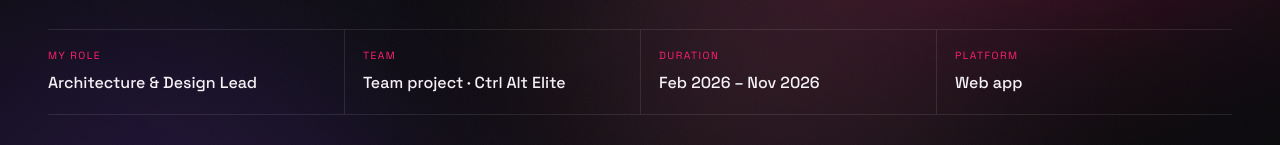
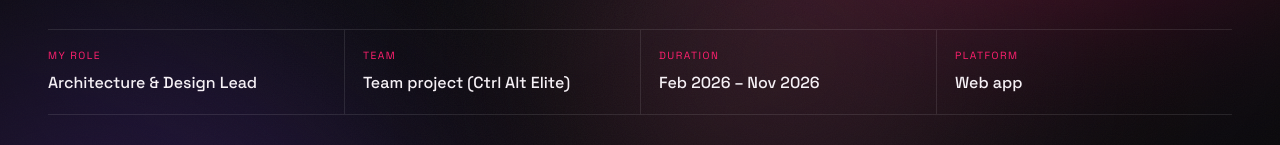
Before and after one commit to mauwi-17/irika-mey, a React (Vite) app: page /work/askademic in a window 1280 px wide. Shown: the part 469-614 px from the top of the page. Built offline with nearby package versions, Linux system fonts and the light colour scheme.

Commit message:
Askademic team label: Team project (Ctrl Alt Elite)
Co-Authored-By: Claude Opus 5.5 <noreply@anthropic.com>

```diff
--- a/src/data/projects.js
+++ b/src/data/projects.js
@@ -19,7 +19,7 @@ export const projects = [
     live: 'https://askademic1.vercel.app/',
     meta: {
       role: 'Architecture & Design Lead',
-      team: 'Team project · Ctrl Alt Elite',
+      team: 'Team project (Ctrl Alt Elite)',
       duration: 'Feb 2026 – Nov 2026',
       platform: 'Web app',
     },
```
